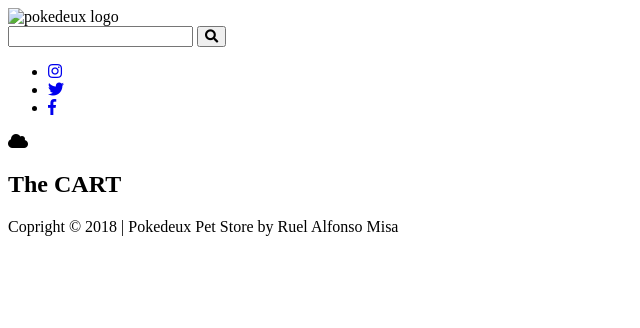
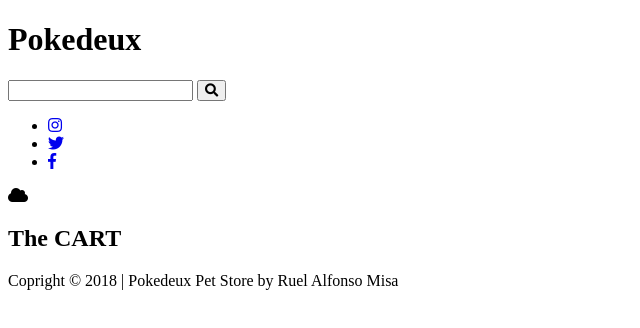
Before and after one commit to ruemisa/pokedeux, a website: page src/index.html in a window 1280 px wide. Shown: the whole page, without its empty margins (0-640 px from the left). Drawn offline with Linux system fonts and the light colour scheme.

Commit message:
reset styling for project. Replanning phase

```diff
--- a/src/index.html
+++ b/src/index.html
@@ -13,11 +13,13 @@
 
         <header class="header">
 
-            <img class="header__logo" alt="pokedeux logo">
+            <div class="logo-box">
+                <h1 class="header__logo">Pokedeux</h1>
+            </div>
 
-                    <!-- SEARCH -->
+            <!-- SEARCH -->
             <form class="search">
-                <input type="text" name="pokemon" class="search__input">
+                <input type="text" name="pokemon" class="search__input" autocomplete="off">
                 <button class="btn search__btn">
                     <i class="fas fa-search"></i>
                 </button>
--- a/src/js/base.js
+++ b/src/js/base.js
@@ -9,8 +9,7 @@ export const el = {
     pokemonRender: document.querySelector('.pokemon__details'),
     cart: document.querySelector('.cart__list'),
     vaultToggler: document.querySelector('.vault__field'),
-    vaultList: document.querySelector('.vault__list'),
-    logo: document.querySelector('.header__logo')
+    vaultList: document.querySelector('.vault__list')
 };
 
 // For all CSS Classes and IDs
--- a/src/sass/_base.scss
+++ b/src/sass/_base.scss
@@ -1,59 +1,6 @@
-:root {
-
-    // COLORS
-
-    // Blacks
-
-    --color-black-1: #101010;
-    --color-black-2: #181818;
-    --color-black-3: #212121;
-    --color-black-4: #292929;
-
-    // Whites
-    --color-white-1: #fefefe;
-    --color-white-2: #fdfdfd;
-    --color-white-3: #fcfcfc;
-
-    // Greys
-
-    --color-grey-light-1: #f0f0f0;
-    --color-grey-light-2: #f9f9f9;
-    --color-grey-light-3: #efefef;
-    --color-grey-light-4: #eaeaea;
-
-    --color-grey-dark-1: #cfcfcf;
-    --color-grey-dark-2: #cbcbcb;
-    --color-grey-dark-3: #bdbdbd;
-    --color-grey-dark-4: #ababab;
-
-    // Accent Colors
-
-    --color-red-accent-dark-1: #af0c0d;
-    --color-red-accent-dark-2: #9f0b0c;
-    --color-red-accent-dark-3: #8f0a0b;
-
-    --color-red-accent-light-1: #f02022;
-    --color-red-accent-light-2: #ef1012;
-    --color-red-accent-light-3: #cf0e10;
-
-    --color-blue-accent-dark-1: #154e9a;
-    --color-blue-accent-dark-2: #113f7c;
-    --color-blue-accent-dark-3: #0d305e;
-
-    --color-blue-accent-light-1: #1d6cd6;
-    --color-blue-accent-light-2: #327ee3;
-    --color-blue-accent-light-3: #5090e7;
-
-    --color-yellow-accent-dark-1: #eab705;
-    --color-yellow-accent-dark-2: #c99d04;
-    --color-yellow-accent-dark-3: #a78304;
-
-    --color-yellow-accent-light-1: #facb28;
-    --color-yellow-accent-light-2: #fbd349;
-    --color-yellow-accent-light-3: #fcdb6a;
-}
-
-
+//------------------------------------------------//
+//-----------------GLOBAL RESET-------------------//
+//------------------------------------------------//
 *,
 *::before,
 *::after {
@@ -67,13 +14,9 @@ html {
 }
 
 body {
-    padding: 3rem 6.5rem;
-    // TODO: Change colors
-    background: linear-gradient(to right bottom, var(--color-grey-dark-1) 0%, var(--color-grey-dark-1) 50%,white 50%,white 100%);
-    background-repeat: no-repeat;
-    background-size: cover;
-    color: var(--color-grey-dark-4);
+
 }
+
 
 a {
     text-decoration: none;
--- a/src/sass/_components.scss
+++ /dev/null
@@ -1,175 +0,0 @@
-// HEADER COMPONENTS
-
-
-.header {
-
-    &__logo {
-        height: 4.5rem;
-    }
-
-    &__nav {
-
-        display: flex;
-        align-items: center;
-        justify-content: space-around;
-        flex: 0 0 20%;
-
-        &-list {
-        font-size: 2rem;
-        }
-
-        &-item {
-            display: inline-block;
-            margin-left: 3rem;
-            transition: all .3s;
-
-            &--red {
-                color: var(--color-red-accent-dark-3);
-
-                &:hover {
-                    color: var(--color-red-accent-light-2);
-                }
-            }
-
-            &--yellow {
-                color: var(--color-yellow-accent-dark-1);
-
-                &:hover {
-                    color: var(--color-yellow-accent-light-3);
-                }
-            }
-
-            &--blue {
-                color: var(--color-blue-accent-dark-2);
-
-                &:hover {
-                    color: var(--color-blue-accent-light-1);
-                }
-            }
-
-            &:hover {
-                transform: translateY(-1rem);
-                text-shadow: 1rem 1.2rem 1.2rem rgba(0, 0, 0, 1);
-            }
-
-            &:active {
-                transform: translateY(-0.5rem);
-                text-shadow: .5rem .8rem .5rem rgba(0, 0, 0, 1);
-            }
-        }
-    }
-}
-
-// VAULT
-.vault {
-    &__field {
-        // visibility: hidden;
-        &>i {
-            font-size: 2rem;
-            color: var(--color-grey-light-1);
-        }
-    }
-}
-
-.search {
-    flex: 0 0 40%;
-
-    &__input {
-        font-family: inherit;
-        font-size: inherit;
-        color: inherit;
-        background-color: var(--color-grey-light-3);
-        border: none;
-        border-radius: 50rem;
-        padding: .5rem 2rem;
-        margin-right: -2.5rem;
-        width: 80%;
-        transition: all .5s;
-
-        &:focus {
-            outline: none;
-            width: 100%;
-        }
-    }
-
-    &__btn {
-        border: none;
-        color: inherit;
-        background-color: var(--color-grey-light-3);
-
-        &:focus {
-            outline: none;
-        }
-
-        &:active {
-            transform: translateY(0.2rem);
-        }
-    }
-}
-
-// SEARCH RESULTS
-
-.results {
-    grid-area: res;
-    // TODO: Edit border
-    border: 1px solid var(--color-grey-dark-1);
-    background-color: var(--color-grey-light-3);
-    visibility: hidden;
-
-    &__detail {
-        // PASS
-    }
-
-    &__link {
-        display: flex;
-        align-items: center;
-        justify-content: center;
-
-        &:link,
-        &:visited {
-            // ! FOR TESTING
-            color: black;
-        }
-
-        &--active {
-
-        }
-    }
-
-    &__fig {
-
-    }
-
-    &__img {
-
-    }
-
-    &__text {
-
-    }
-
-    &__list {
-
-    }
-
-    &__item {
-
-    }
-
-
-}
-
-
-// POKEMON DETAILS
-
-.pokemon {
-    grid-area: info;
-    background-color:blue;
-}
-
-// CART
-
-.cart {
-    grid-area: cart;
-    background-color: orange;
-}
--- a/src/sass/_layout.scss
+++ b/src/sass/_layout.scss
@@ -2,57 +2,28 @@
 //-----------------GRID WRAPPER-------------------//
 //------------------------------------------------//
 
-.container {
-    background-color: var(--color-white-3);
-    box-shadow: 0.3rem 0.3rem 2rem var(--color-grey-dark-1);
-    display: grid;
-    grid-template-columns: [full-start] minmax(5rem, 1fr) [center-start] repeat(8, [col-start] minmax(min-content, 14rem) [col-end]) [center-end] minmax(5rem, 1fr) [full-end];
-    grid-row-gap: 1.5rem;
 
-}
+
+
 
 //------------------------------------------------//
 //-----------------HEADER AREA--------------------//
 //------------------------------------------------//
 
-.header {
-    grid-column: 1 / -1;
-    background-color: var(--color-black-4);
-    display: flex;
-    justify-content: space-between;
-    align-items: center;
-    height: 8rem;
-    padding: 0 1.5rem;
-}
+
 
 //------------------------------------------------//
 //--------------MAIN CONTENT AREA-----------------//
 //------------------------------------------------//
 
-.content {
-    grid-column: center-start / center-end;
-    display: grid;
-    grid-template-columns: repeat(3, 1fr);
-    // TODO: Adjust this accordingly once content is populated properly
-    grid-template-rows: max-content 1fr;
-    grid-template-areas:
-    'res res cart'
-    'info info cart';
-    grid-gap: 1.5rem;
-    min-height: 50rem;
-}
 
 //------------------------------------------------//
 //-----------------FOOTER AREA--------------------//
 //------------------------------------------------//
 
-.footer {
-    grid-column: 1 / -1;
-    background-color: var(--color-grey-light-1);
-    padding: 2rem;
-    text-align: center;
 
-    &__copyright {
-        font-size: 1.2rem;
-    }
-}
+
+// GRID CHEAT SHEET
+
+// display: grid;
+// grid-template-columns: [full-start] minmax(5rem, 1fr) [center-start] repeat(8, [col-start] minmax(min-content, 14rem) [col-end]) [center-end] minmax(5rem, 1fr) [full-end];
--- a/src/sass/main.scss
+++ b/src/sass/main.scss
@@ -1,6 +1,6 @@
 // Imports
-@import './abstracts';
 @import './base';
 @import './components';
 @import './layout';
 @import './typography';
+@import './variables';
```
Also changed, not shown: NOTES.txt (+110 -0 lines), src/js/index.js (+0 -11 lines), src/img/logo.png (deleted), src/sass/_abstracts.scss (deleted), src/sass/_variables.scss (added).
